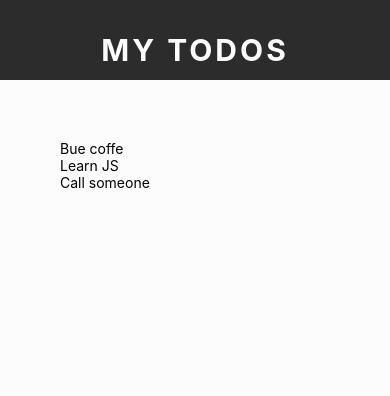
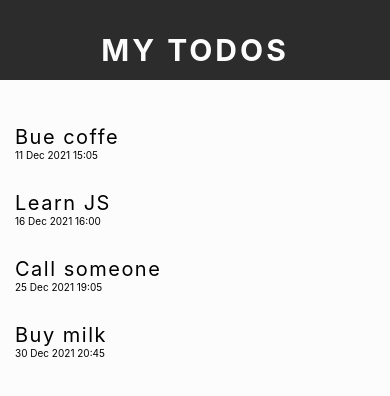
Before and after one commit to 233blr/NativeTodo, a React Native app: screen / in a window 390 px wide. Shown: the top 396 px of the page. Built offline with nearby package versions, Linux system fonts and the light colour scheme.

Commit message:
Added TodoItem component

```diff
--- a/App.js
+++ b/App.js
@@ -1,16 +1,30 @@
 import React, { useState } from 'react';
 import { StatusBar } from 'expo-status-bar';
-import { StyleSheet, Text, View, FlatList } from 'react-native';
+import { StyleSheet, View, FlatList } from 'react-native';
 import Header from './components/Header';
+import TodoItem from './components/TodoItem';
 
 export default function App() {
-  const [todos, setTodo] = useState([
-    { id: 0, rating: 0, text: 'Bue coffe', date: '11 Dec 2021 15:05', status: true, },
-    { id: 1, rating: 2, text: 'Learn JS', date: '16 Dec 2021 16:00', status: false, },
-    { id: 2, rating: 5, text: 'Call someone', date: '25 Dec 2021 19:05', status: true, },
+  const [todos, setTodos] = useState([
+    { id: 0, importance: 0, text: 'Bue coffe', date: '11 Dec 2021 15:05', status: true, },
+    { id: 1, importance: 2, text: 'Learn JS', date: '16 Dec 2021 16:00', status: false, },
+    { id: 2, importance: 3, text: 'Call someone', date: '25 Dec 2021 19:05', status: true, },
+    { id: 3, importance: 3, text: 'Buy milk', date: '30 Dec 2021 20:45', status: true, },
   ]);
 
+  const deleteHandler = (id) => {
+    setTodos((prevTodos) => prevTodos.filter(todo => (
+      todo.id !== id
+    )));
+  };
+
   // let date = new Date().toUTCString().slice(5, -7);
+
+  // colors
+  // #FCFCFC
+  // #83FFE6
+  // #FF5F5F
+  // #2C2C2C
 
   return (
     <View style={styles.container}>
@@ -20,11 +34,13 @@ export default function App() {
         <View style={styles.content}>
           {/* To form */}
           <View style={styles.list}>
-            {/*  */}
             <FlatList
               data={todos}
               renderItem={({ item }) => (
-                <Text>{item.text}</Text>
+                <TodoItem
+                  props={item}
+                  pressHandler={deleteHandler}
+                />
               )}
             />
           </View>
@@ -40,9 +56,9 @@ const styles = StyleSheet.create({
     backgroundColor: '#FCFCFC',
   },
   content: {
-    padding: 40,
+    // padding: 40,
   },
   list: {
-    margin: 20,
+    marginTop: 30,
   },
 });
--- /dev/null
+++ b/components/TodoItem.js
@@ -0,0 +1,31 @@
+import React from 'react';
+import { StyleSheet, Text, TouchableOpacity } from 'react-native';
+
+export default function TodoItem({ props, pressHandler }) {
+  const { id, importance, text, date, status } = props;
+
+  return (
+    <TouchableOpacity style={styles.todo} onPress={() => pressHandler(id)}>
+      <Text style={styles.title}>
+        {text}
+      </Text>
+      <Text style={styles.date}>
+        {date}
+      </Text>
+    </TouchableOpacity>
+  )
+}
+
+const styles = StyleSheet.create({
+  todo: {
+    padding: 15,
+    color: '#2C2C2C',
+  },
+  title: {
+    fontSize: 20,
+    letterSpacing: 1.5,
+  },
+  date: {
+    fontSize: 10,
+  }
+})
```
